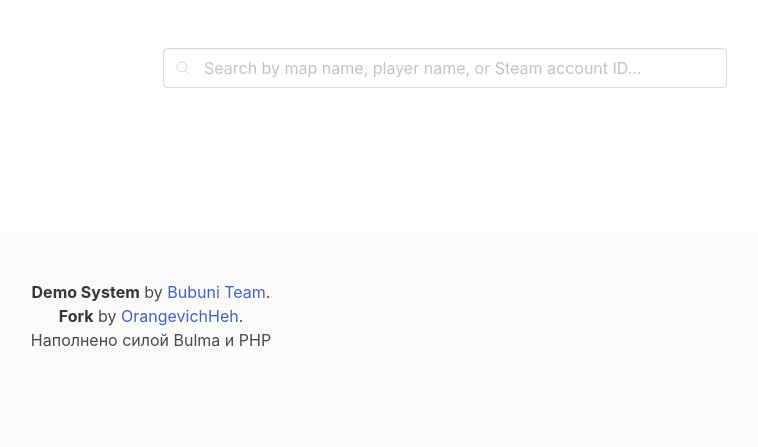
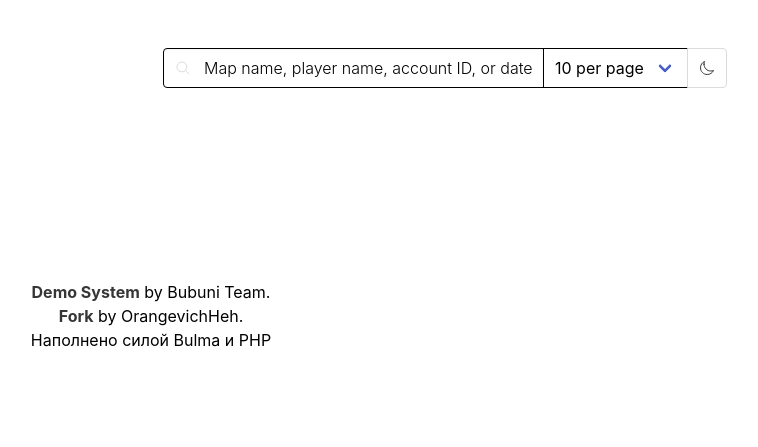
Before and after one commit to orangevichHeh/kostildemo-web, a PHP site: template templates/default/PAGE_CONTAINER.php in a window 1280 px wide. Shown: the top 447 px of the page, without its empty margins (489-1247 px from the left). Run offline with PHP 8.4, Linux system fonts and the light colour scheme; the template is opened without the code that fills it, so the values that code supplies are empty; some libraries are stand-ins or nearby versions.

Commit message:
dark theme, search date, records/page

```diff
--- /dev/null
+++ b/assets/css/theme.css
@@ -0,0 +1,82 @@
+:root[data-theme="light"] {
+    --bg-primary: #ffffff;
+    --bg-secondary: #fafafa;
+    --text-primary: #363636;
+    --text-secondary: #4a4a4a;
+    --border-color: #dbdbdb;
+    --link-color: #485fc7;
+    --link-hover: #3850b7;
+}
+
+:root[data-theme="dark"] {
+    --bg-primary: #1a1a1a;
+    --bg-secondary: #242424;
+    --text-primary: #ffffff;
+    --text-secondary: #b5b5b5;
+    --border-color: #363636;
+    --link-color: #6d80d1;
+    --link-hover: #8596e3;
+}
+
+
+body {
+    background-color: var(--bg-primary);
+    color: var(--text-primary);
+}
+
+.hero, .footer {
+    background-color: var(--bg-secondary);
+}
+
+.title, .subtitle, .mapName {
+    color: var(--text-primary);
+}
+
+.input, .select select {
+    background-color: var(--bg-primary);
+    color: var(--text-primary);
+    border-color: var(--border-color);
+}
+
+.notification {
+    background-color: var(--bg-secondary);
+    color: var(--text-secondary);
+}
+
+a {
+    color: var(--link-color);
+}
+
+a:hover {
+    color: var(--link-hover);
+}
+
+.pagination-link, .pagination-control {
+    background-color: var(--bg-primary);
+    border-color: var(--border-color);
+    color: var(--text-primary);
+}
+
+.pagination-link.is-current {
+    background-color: var(--link-color);
+    border-color: var(--link-color);
+}
+
+::placeholder {
+    color: var(--text-secondary) !important;
+    font-weight: 300;
+}
+
+.select select {
+    background-color: var(--bg-primary);
+    color: var(--text-primary);
+    border-color: var(--border-color);
+}
+
+.select:after {
+    border-color: var(--text-primary);
+}
+
+#dateSearch {
+    width: 100px;
+}
--- a/assets/js/public.js
+++ b/assets/js/public.js
@@ -93,5 +93,45 @@
                 }, 500);
             });
         }
+
+        // Theme handling
+        const initializeTheme = () => {
+            const themeToggle = document.getElementById('themeToggle');
+            const themeIcon = document.getElementById('themeIcon');
+
+            // Check for saved theme preference or default to light
+            const savedTheme = localStorage.getItem('theme') || 'light';
+            document.documentElement.setAttribute('data-theme', savedTheme);
+            updateThemeIcon(savedTheme);
+
+            themeToggle.addEventListener('click', () => {
+                const currentTheme = document.documentElement.getAttribute('data-theme');
+                const newTheme = currentTheme === 'light' ? 'dark' : 'light';
+
+                document.documentElement.setAttribute('data-theme', newTheme);
+                localStorage.setItem('theme', newTheme);
+                updateThemeIcon(newTheme);
+            });
+
+            function updateThemeIcon(theme) {
+                themeIcon.setAttribute('name', theme === 'light' ? 'moon-outline' : 'sunny-outline');
+            }
+        };
+
+        initializeTheme();
+
+        // Per page selector handling
+        const perPageSelect = document.getElementById('perPageSelect');
+        if (perPageSelect) {
+            const urlParams = new URLSearchParams(window.location.search);
+            perPageSelect.value = urlParams.get('per_page') || '10';
+
+            perPageSelect.addEventListener('change', function() {
+                const currentUrl = new URL(window.location.href);
+                currentUrl.searchParams.set('per_page', this.value);
+                currentUrl.searchParams.delete('page'); // Reset to page 1
+                window.location.href = currentUrl.toString();
+            });
+        }
     });
 })(window, document);
--- a/templates/default/PAGE_CONTAINER.php
+++ b/templates/default/PAGE_CONTAINER.php
@@ -21,7 +21,7 @@
 
         <script src="https://cdn.jsdelivr.net/npm/lodash@4.17.21/lodash.min.js"></script>
         <link rel="stylesheet" href="assets/css/main.css" />
-
+        <link rel="stylesheet" href="assets/css/theme.css" />
         <script src="assets/js/public.js"></script>
 
         <?php foreach ($headAdditionalCode ?? [] as $key => $str): ?>
@@ -39,13 +39,31 @@
                             <h1 class="title"><?= $secondaryTitle ?? $pageTitle ?></h1>
                         </div>
                         <div class="column">
-                            <div class="field">
-                                <div class="control has-icons-left">
+                            <div class="field has-addons">
+                                <div class="control has-icons-left is-expanded">
                                     <input class="input" type="text" id="searchInput"
-                                           placeholder="Search by map name, player name, or Steam account ID...">
+                                           placeholder="Map name, player name, account ID, or date (DD.MM)...">
                                     <span class="icon is-left">
                                         <ion-icon name="search-outline"></ion-icon>
                                     </span>
+                                </div>
+                                <div class="control">
+                                    <div class="select">
+                                        <select id="perPageSelect">
+                                            <?php foreach ($allowedPerPage ?? [10, 25, 50] as $value): ?>
+                                                <option value="<?= $value ?>" <?= ($perPage ?? 10) == $value ? 'selected' : '' ?>>
+                                                    <?= $value ?> per page
+                                                </option>
+                                            <?php endforeach; ?>
+                                        </select>
+                                    </div>
+                                </div>
+                                <div class="control">
+                                    <button class="button" id="themeToggle">
+                                        <span class="icon">
+                                            <ion-icon name="moon-outline" id="themeIcon"></ion-icon>
+                                        </span>
+                                    </button>
                                 </div>
                             </div>
                         </div>
--- a/templates/default/demo/index.php
+++ b/templates/default/demo/index.php
@@ -18,12 +18,12 @@
                 <nav class="pagination is-centered" role="navigation" aria-label="pagination">
                     <?php if ($currentPage > 1): ?>
                         <a href="?page=<?= $currentPage - 1 ?><?= $search ? '&search=' . urlencode($search) : '' ?>"
-                           class="pagination-previous">Previous</a>
+                           class="pagination-control pagination-previous">Previous</a>
                     <?php endif; ?>
 
                     <?php if ($currentPage < $totalPages): ?>
                         <a href="?page=<?= $currentPage + 1 ?><?= $search ? '&search=' . urlencode($search) : '' ?>"
-                           class="pagination-next">Next</a>
+                           class="pagination-control pagination-next">Next</a>
                     <?php endif; ?>
 
                     <ul class="pagination-list">
```
Also changed, not shown: src/App/Controller/Demo.php (+37 -10 lines), README.md.
